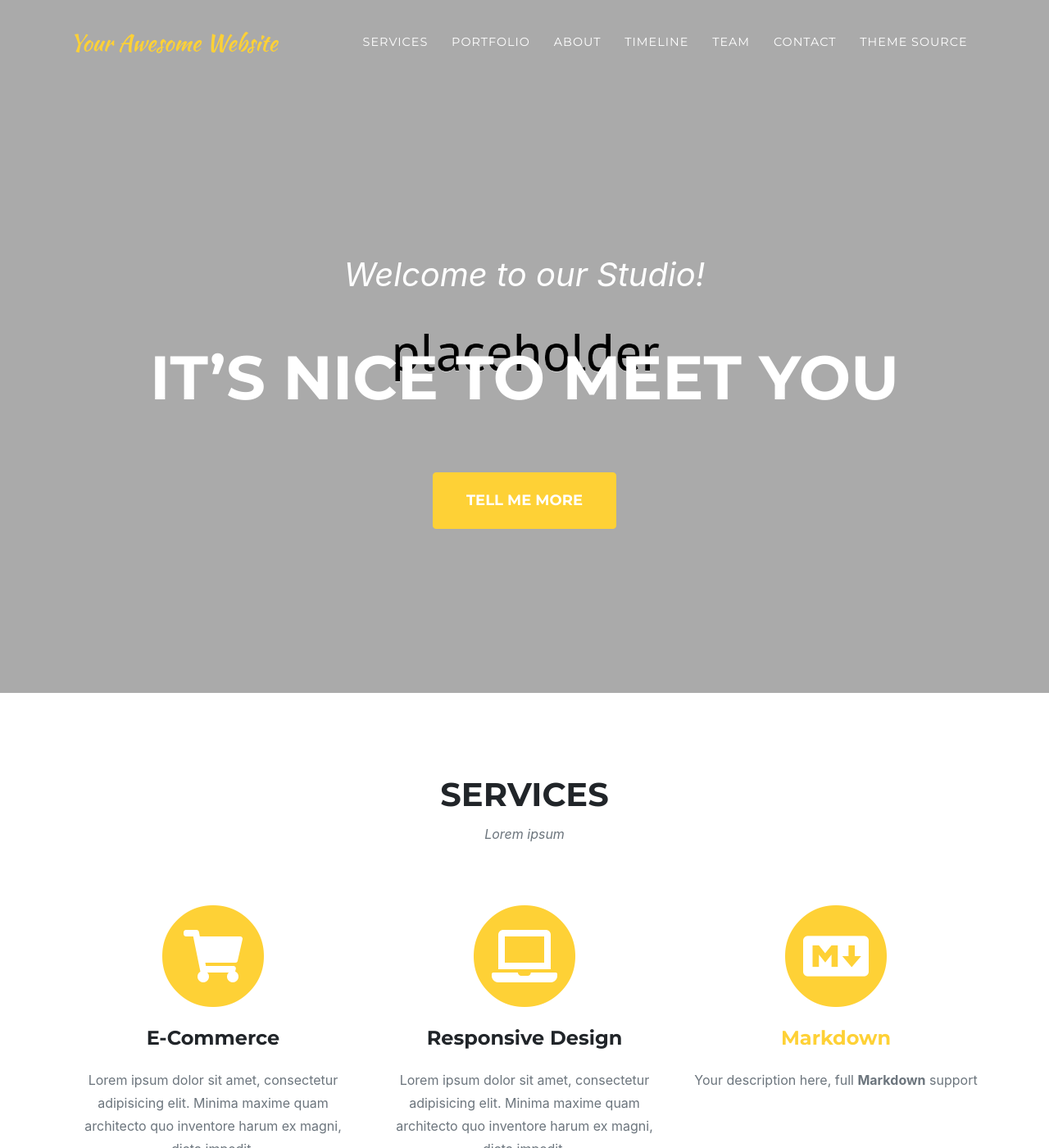
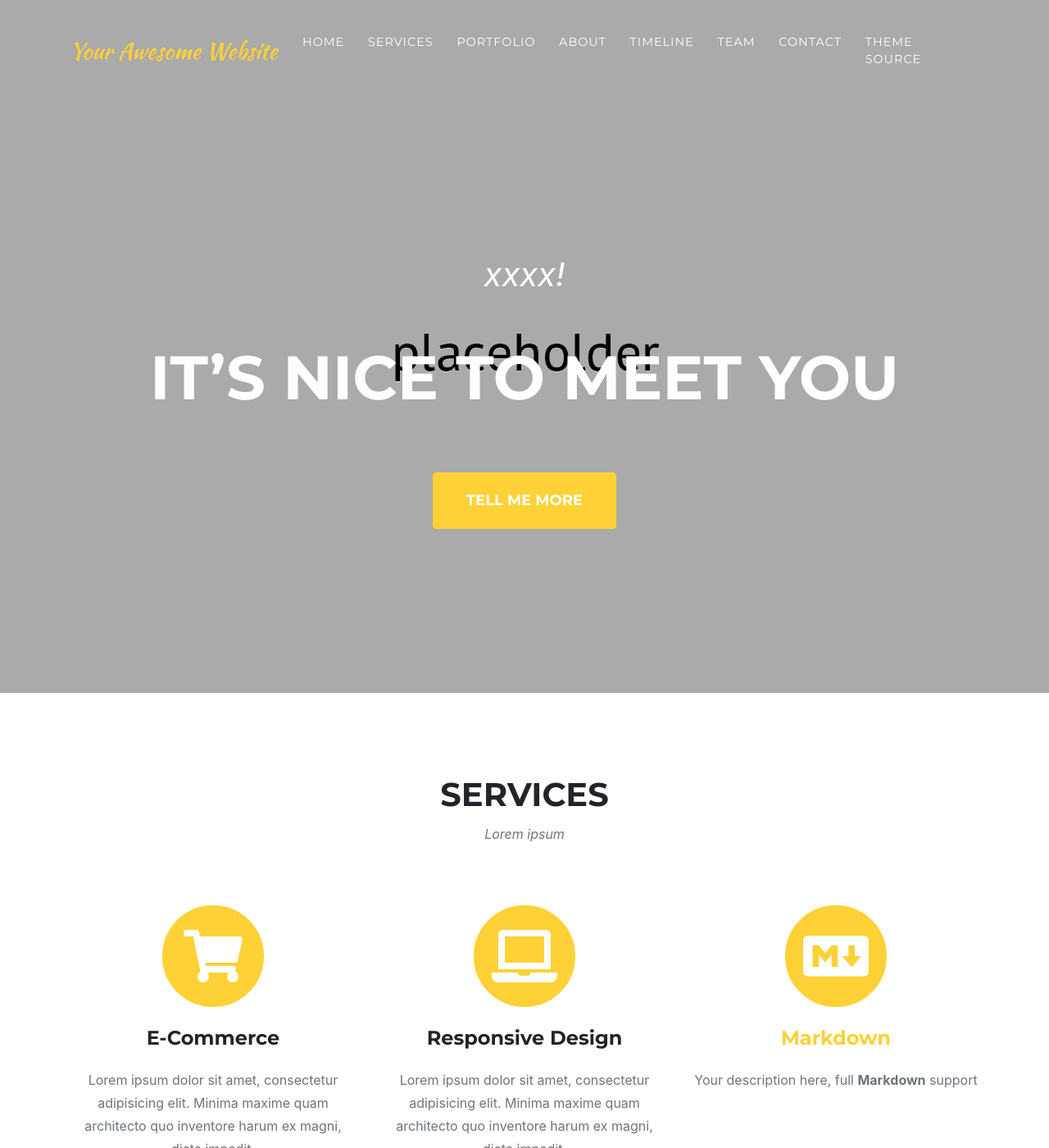
Before and after one commit to phyxiong/xiongbo1, a Jekyll site: the page built from index.md, in a window 1280 px wide and 1400 px high. Shown: the whole window at 82% size. Built offline with Jekyll 4.4.1, drawn with Linux system fonts in a browser that asks for light colours; some web fonts are replaced; some of the changed text lies outside the part shown.

Commit message:
Initial GitHub pages site with Jekyll

```diff
--- a/_data/navigation.yml
+++ b/_data/navigation.yml
@@ -11,6 +11,8 @@
 # -----------------
 en: &DEFAULT_EN
   nav:
+    - title: "Home"
+      section: home
     - title: "Services"
       section: services
     - title: "Portfolio"
--- a/_data/sitetext.yml
+++ b/_data/sitetext.yml
@@ -11,10 +11,25 @@
 # -----------------
 en: &DEFAULT_EN
   header:
-    title: Welcome to our Studio!
+    title: xxxx!
     text: It's Nice To Meet You
     button: Tell Me More
     buttonlink: "#services"
+
+  home:
+    title: "Home"
+    text: "Lorem ipsum"
+    section: home
+    list:
+      - title: "E-Commerce"
+        desc: "Lorem ipsum dolor sit amet, consectetur adipisicing elit. Minima maxime quam architecto quo inventore harum ex magni, dicta impedit."
+        icon: fas fa-shopping-cart #find more at https://fontawesome.com/icons
+      - title: "Responsive Design"
+        desc: "Lorem ipsum dolor sit amet, consectetur adipisicing elit. Minima maxime quam architecto quo inventore harum ex magni, dicta impedit."
+        icon: fas fa-laptop
+      - title: "[Markdown](https://en.wikipedia.org/wiki/Markdown)"
+        desc: "Your description here, full **Markdown** support"
+        icon: fab fa-markdown
 
   services:
     title: "Services"
--- /dev/null
+++ b/_includes/home.html
@@ -0,0 +1,29 @@
+<!-- Services -->
+<section class="page-section" id="{{ site.data.sitetext[site.locale].home.section | default: "services" }}">
+    <div class="container">
+
+      <div class="row">
+        <div class="col-lg-12 text-center">
+          <h2 class="section-heading text-uppercase">{{ site.data.sitetext[site.locale].services.title | default: "Services" }}</h2>
+          {% if site.data.sitetext[site.locale].services.text %}
+		  <h3 class="section-subheading text-muted">{{ site.data.sitetext[site.locale].services.text }}</h3>
+		  {% endif %}
+        </div>
+      </div>
+
+      <div class="row text-center">
+	  {% for service in site.data.sitetext[site.locale].services.list %}
+        <div class="col-md-4">
+          <span class="fa-stack fa-4x">
+            <i class="fas fa-circle fa-stack-2x text-primary"></i>
+            <i class="{{ service.icon | default: "fas fa-shopping-cart" }} fa-stack-1x fa-inverse"></i>
+          </span>
+          <h4 class="service-heading">{{ service.title | markdownify }}</h4>
+          {% if service.desc %}<div class="text-muted">{{ service.desc | markdownify }}</div>{% endif %}
+        </div>
+	  {% endfor %}
+      </div>
+
+    </div>
+  </section>
+<!-- End Services -->
--- a/_layouts/home.html
+++ b/_layouts/home.html
@@ -3,6 +3,7 @@ layout: default
 ---
 {% include navheader.html %}
 
+{% include home.html %}
 {% include services.html %}
 {% include portfolio_grid.html %}
 {% include about.html %}
```
Also changed, not shown: 1 other file.
